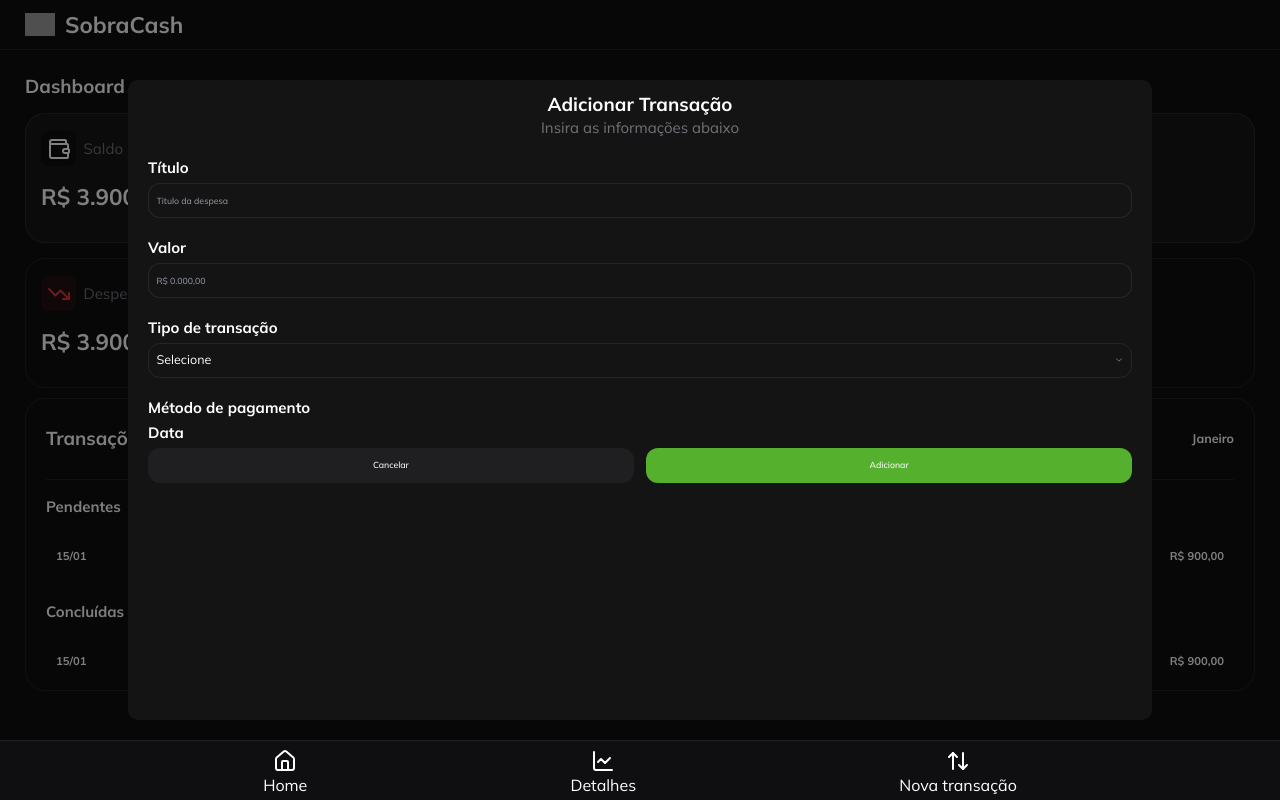
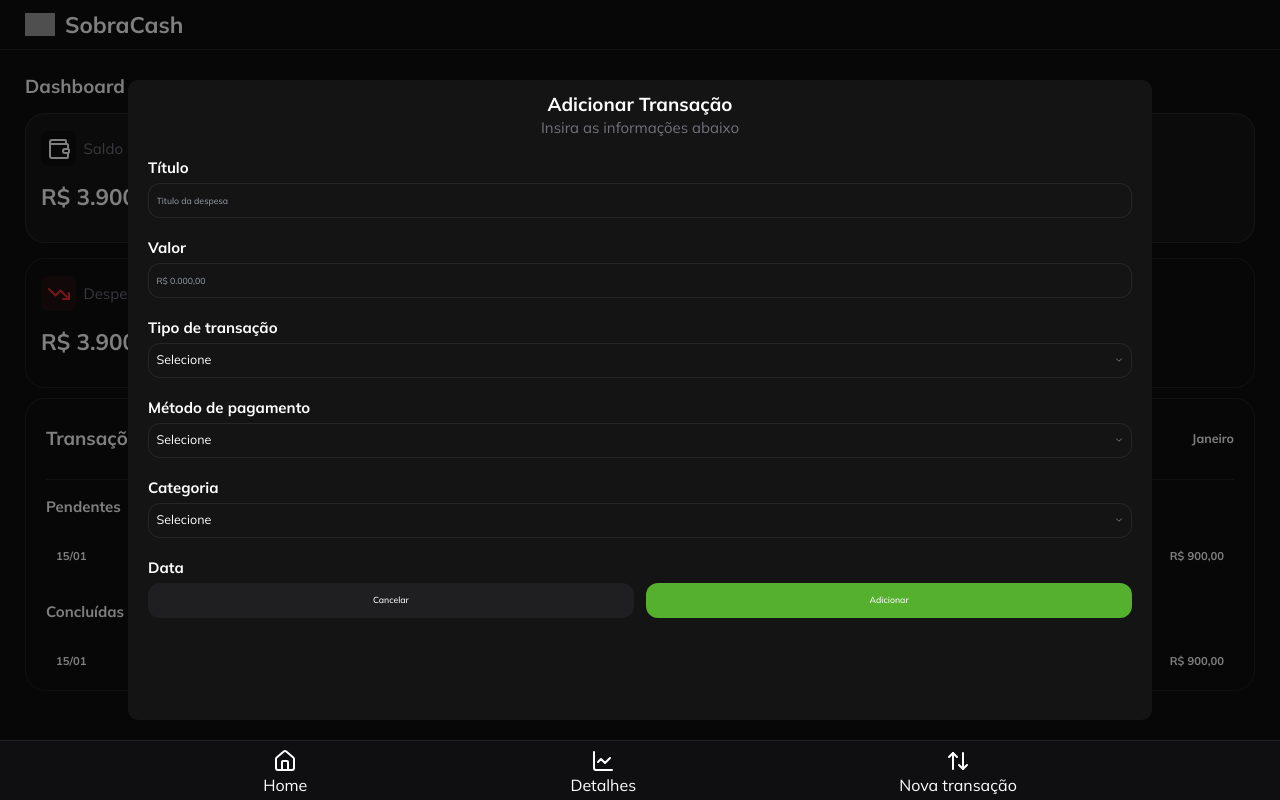
Before and after one commit to nicolasfreitas-dev/wisebills, a Next.js app: page / in a window 1280 px wide. Both pictures are taken after a click on the item "Nova transação". Built offline with nearby package versions, Linux system fonts and the light colour scheme; grey boxes are pictures that could not be loaded.

Commit message:
feat: create SelectField Component to use on TransactionForm Modal

```diff
--- /dev/null
+++ b/src/components/SelectField/index.tsx
@@ -0,0 +1,28 @@
+import { Select, SelectContent, SelectItem, SelectTrigger, SelectValue } from "../ui/select";
+
+interface SelectFieldProps {
+    placeholder: string,
+    selectItem: string[],
+
+}
+
+export default function SelectField({ placeholder, selectItem }: SelectFieldProps) {
+    return (
+        <Select>
+            <SelectTrigger className="h-14 rounded-[1.2rem] border-border-color mb-8 text-xl">
+                <SelectValue placeholder={placeholder} />
+            </SelectTrigger>
+            <SelectContent className="bg-bg-secondary border-border-color">
+                {
+                    selectItem.map((item, index) => {
+                        return (
+                            <SelectItem key={index} className="cursor-pointer text-xl" value={item}>
+                                {item}
+                            </SelectItem>
+                        )
+                    })
+                }
+            </SelectContent>
+        </Select>
+    );
+};
--- a/src/components/TransactionForm/index.tsx
+++ b/src/components/TransactionForm/index.tsx
@@ -1,9 +1,9 @@
 "use client"
 
+import SelectField from "../SelectField";
 import { Button } from "../ui/button";
 import { Input } from "../ui/input";
 import { Label } from "../ui/label";
-import { Select, SelectContent, SelectItem, SelectTrigger, SelectValue } from "../ui/select";
 
 interface TransactionFormProps {
     isClosed: () => void;
@@ -13,24 +13,43 @@ export default function TransactionForm({ isClosed }: TransactionFormProps) {
     return (
         <form className="w-full flex flex-col items-start px-8">
             <Label className="text-2xl font-bold pb-2">Título</Label>
-            <Input className="h-14 rounded-[1.2rem] bg-bg-secondary border-border-color mb-8 text-xl" placeholder="Titulo da despesa" />
+            <Input
+                className="h-14 rounded-[1.2rem] bg-bg-secondary border-border-color mb-8 text-xl"
+                placeholder="Titulo da despesa"
+            />
             <Label className="text-2xl font-bold pb-2">Valor</Label>
-            <Input className="h-14 rounded-[1.2rem] bg-bg-secondary border-border-color mb-8 text-xl" placeholder="R$ 0.000,00" />
+            <Input
+                className="h-14 rounded-[1.2rem] bg-bg-secondary border-border-color mb-8 text-xl"
+                placeholder="R$ 0.000,00"
+            />
             <Label className="text-2xl font-bold pb-2">Tipo de transação</Label>
-            <Select>
-                <SelectTrigger className="h-14 rounded-[1.2rem] border-border-color mb-8 text-xl">
-                    <SelectValue placeholder="Selecione" />
-                </SelectTrigger>
-                <SelectContent className="bg-bg-secondary border-border-color">
-                    <SelectItem className="cursor-pointer text-xl" value="Gasto">Gasto</SelectItem>
-                    <SelectItem className="cursor-pointer text-xl" value="Deposito">Depósito</SelectItem>
-                </SelectContent>
-            </Select>
-            <Label className="text-2xl font-bold pb-2">Método de pagamento</Label>
+            <SelectField
+                placeholder="Selecione"
+                selectItem={["Gasto", "Deposito"]}
+            />
+            <Label className="text-2xl font-bold pb-2">
+                Método de pagamento
+            </Label>
+            <SelectField
+                placeholder="Selecione"
+                selectItem={["Pix", "À vista", "Cartão"]}
+            />
+            <Label className="text-2xl font-bold pb-2">Categoria</Label>
+            <SelectField
+                placeholder="Selecione"
+                selectItem={["Lazer", "Alimentação", "Transporte", "Entretenimento"]}
+            />
             <Label className="text-2xl font-bold pb-2">Data</Label>
             <div className="w-full flex items-center justify-center gap-5">
-                <Button className="w-full h-14 bg-dark-gray-detail rounded-[1.2rem]" onClick={isClosed}>Cancelar</Button>
-                <Button className="w-full h-14 bg-green-detail rounded-[1.2rem]">Adicionar</Button>
+                <Button
+                    className="w-full h-14 bg-dark-gray-detail rounded-[1.2rem]"
+                    onClick={isClosed}
+                >
+                    Cancelar
+                </Button>
+                <Button className="w-full h-14 bg-green-detail rounded-[1.2rem]">
+                    Adicionar
+                </Button>
             </div>
         </form>
     );
```
